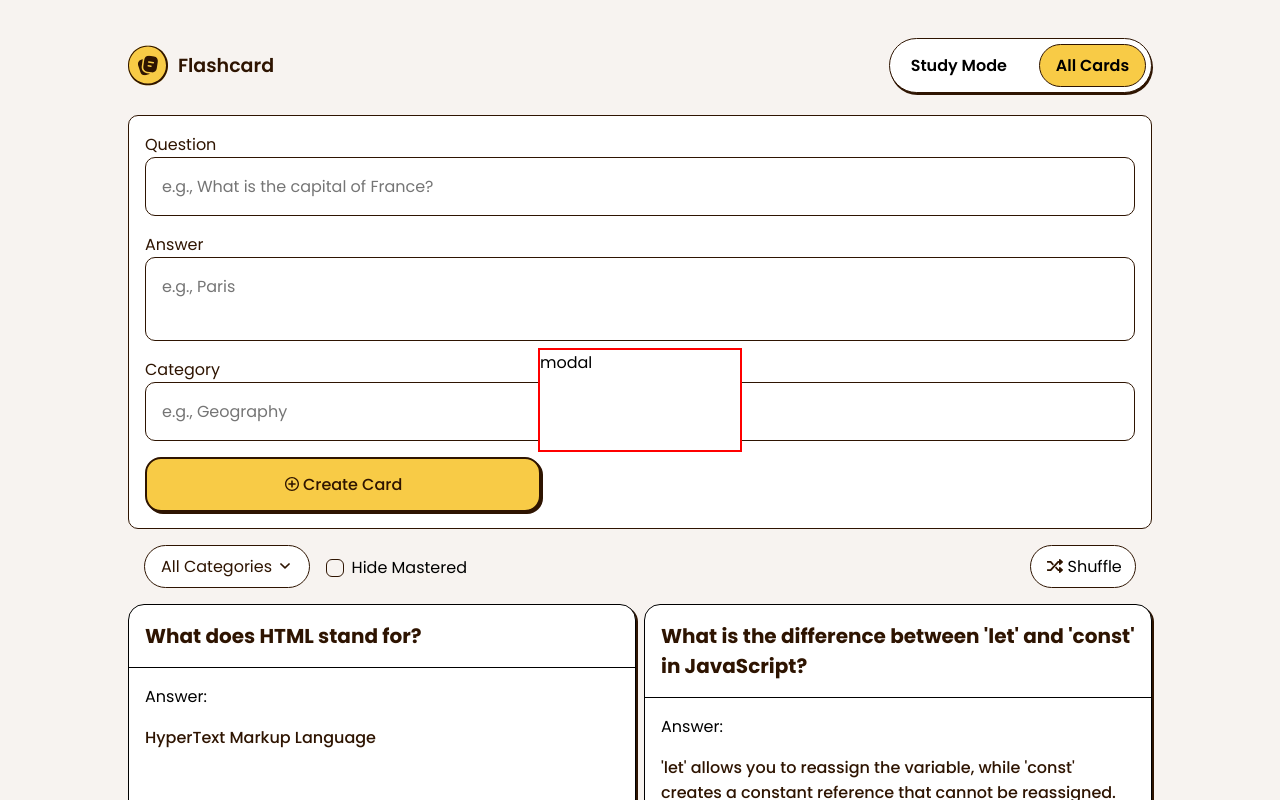
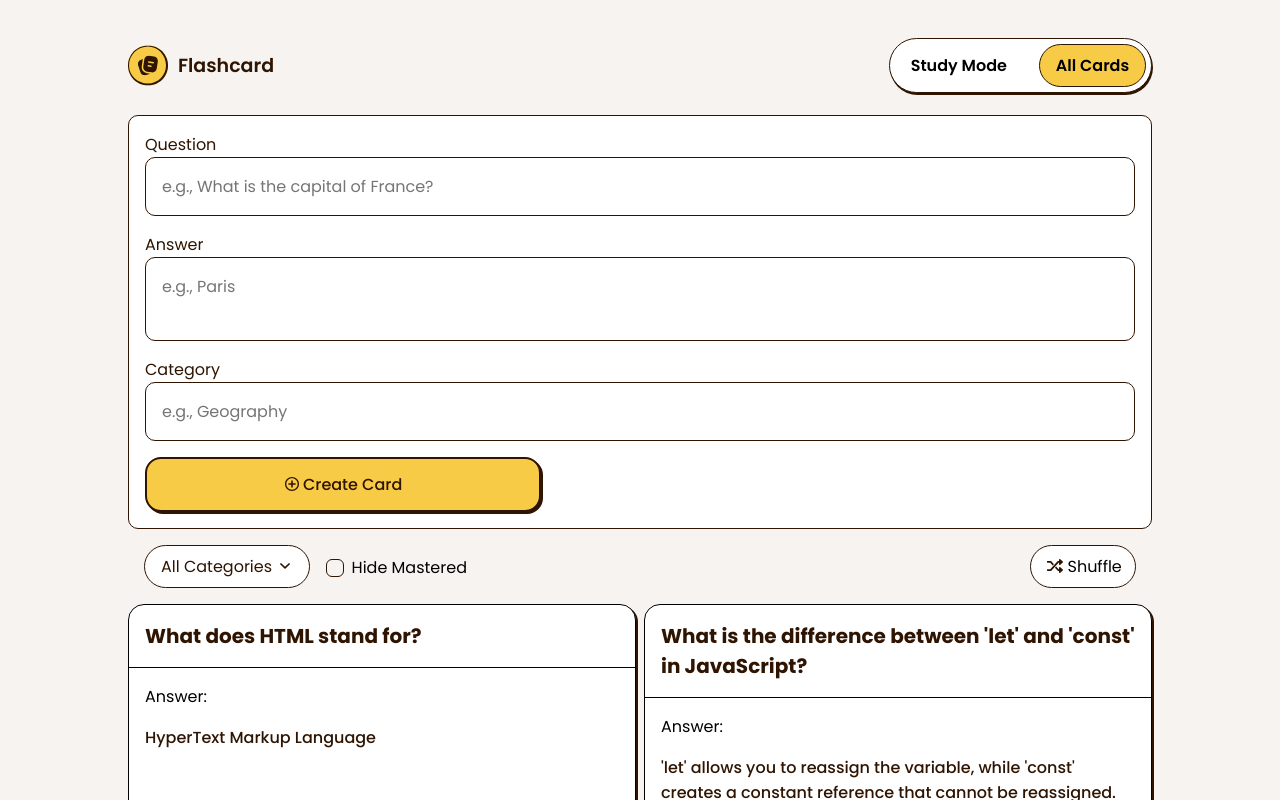
Before and after one commit to bengera/flashcard-app, a React (Vite) app: page / in a window 1280 px wide. Shown: the top 800 px of the page. Built offline with nearby package versions, Linux system fonts and the light colour scheme.

Commit message:
Add modal flip state when click edit button

```diff
--- a/src/components/allCards.tsx
+++ b/src/components/allCards.tsx
@@ -26,6 +26,7 @@ export function AllCards({
   const [answer, setAnswer] = useState<string>("");
   const [category, setCategory] = useState<string>("");
   const [openCardId, setOpenCardId] = useState<string | null>(null);
+  const [showModal, setShowModal] = useState<boolean>(false)
 
   function handleSubmit(e: React.FormEvent<HTMLFormElement>) {
     e.preventDefault();
@@ -57,6 +58,7 @@ function handleOpenDropDown(cardId: string) {
 
   function handleEditCard(cardId:string){
     console.log(cardId)
+    setShowModal(!showModal)
   }
 
   return (
@@ -107,7 +109,8 @@ function handleOpenDropDown(cardId: string) {
       </form>
 
       <div className="flashcards-container">
-        <div className="modal">modal</div>
+        {showModal ? <div className="modal">modal</div> : null}
+
         <div className="flashcard-controls">
           <FlashcardControls {...flashCardControlsProps} />
         </div>
```
